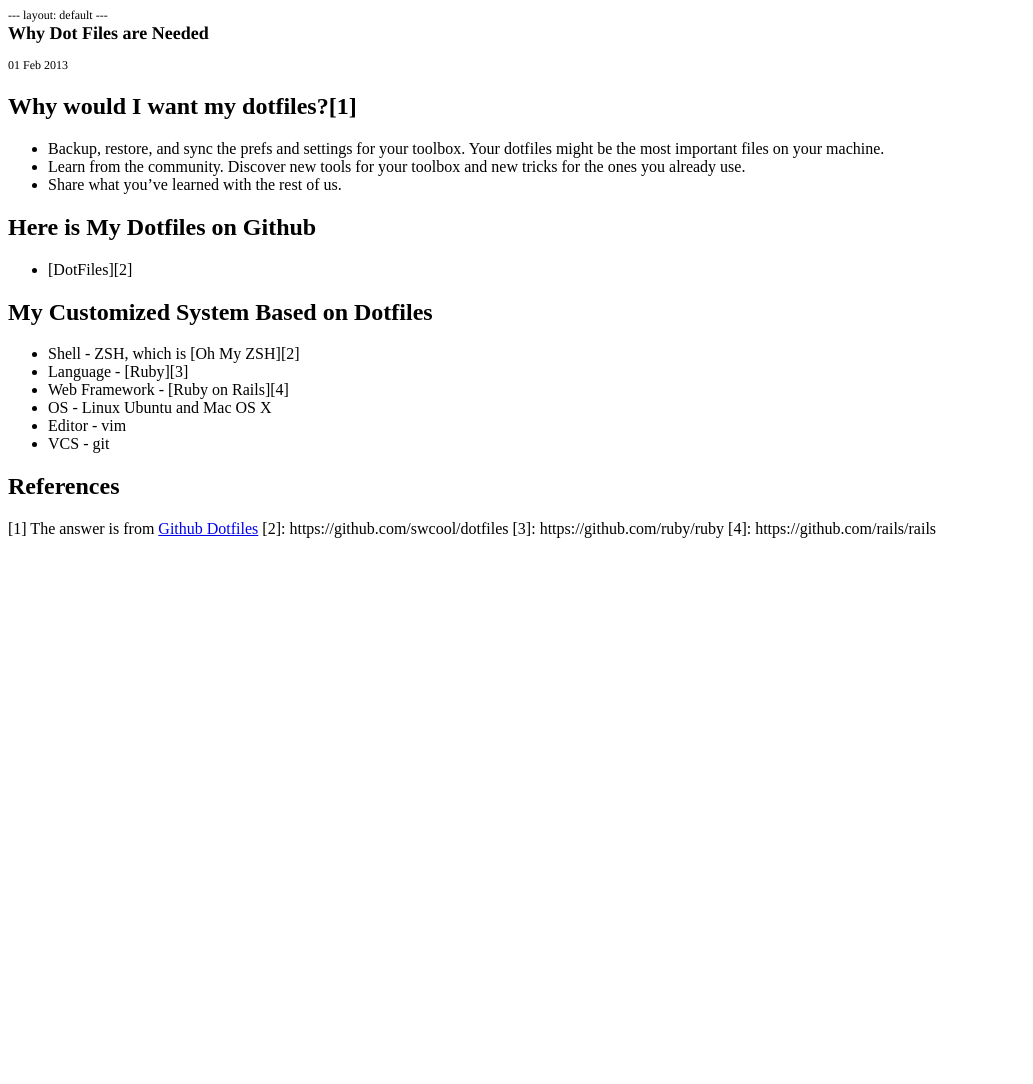
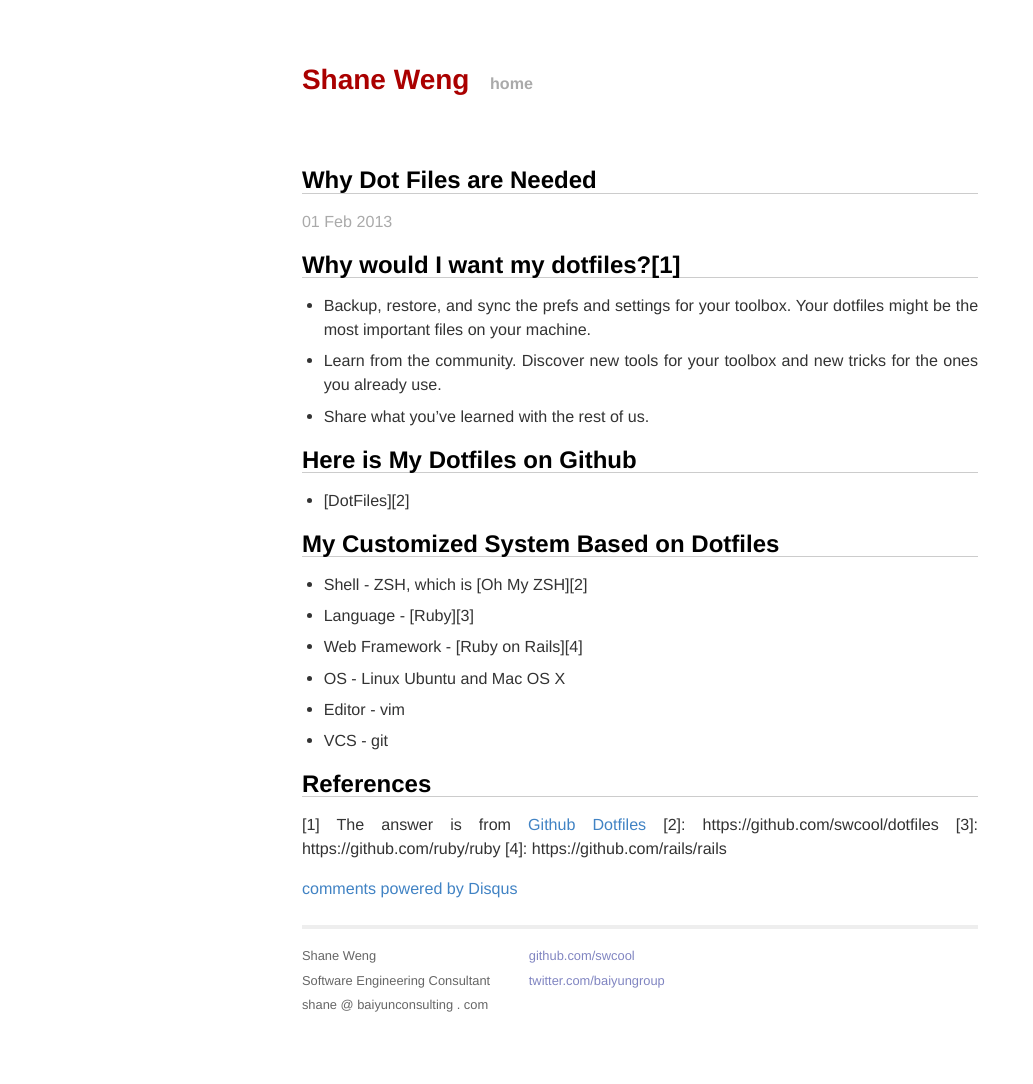
Before and after one commit to swcool/swcool.github.io, a Jekyll site: the page built from _posts/2013-02-01-why-dotfiles-are-needed.md, in a window 1280 px wide. Shown: the whole page, without its empty margins (0-1033 px from the left). Built offline with Jekyll 4.4.1, drawn with Linux system fonts in a browser that asks for light colours; Markdown is read by kramdown in place of the engine named in the settings; comment, search, counter and statistics services are not loaded; before the commit the page ends 900 px from its top, so only the background shows below that.

Commit message:
update disqus

```diff
--- a/_layouts/post.html
+++ b/_layouts/post.html
@@ -1,33 +1,24 @@
-<!DOCTYPE html PUBLIC "-//W3C//DTD HTML 4.01//EN" "http://www.w3.org/TR/html4/strict.dtd">
-<html>
-<head>
-  <meta http-equiv="Content-Type" content="text/html; charset=utf-8">
-  <meta http-equiv="Content-Style-Type" content="text/css">
-  <title></title>
-  <meta name="Generator" content="Cocoa HTML Writer">
-  <meta name="CocoaVersion" content="1187.39">
-  <style type="text/css">
-    p.p1 {margin: 0.0px 0.0px 0.0px 0.0px; font: 12.0px Times}
-    p.p3 {margin: 0.0px 0.0px 12.0px 0.0px; font: 12.0px Times}
-  </style>
-</head>
-<body>
-<p class="p1">--- layout: default ---</p>
-<h2 style="margin: 0.0px 0.0px 14.0px 0.0px; font: 18.0px Times"><b>{{ page.title }}</b></h2>
-<p class="p3">{{ page.date | date_to_string }}</p>
-<p class="p1">{{ content }}</p>
+---
+layout: default
+---
+<h2>{{ page.title }}</h2>
+<p class="meta">{{ page.date | date_to_string }}</p>
 
+<div class="post">
+{{ content }}
+</div>
+
+<div id="disqus_thread"></div>
 <script type="text/javascript">
-/* * * CONFIGURATION VARIABLES: EDIT BEFORE PASTING INTO YOUR WEBPAGE * * */
+    /* * * CONFIGURATION VARIABLES: EDIT BEFORE PASTING INTO YOUR WEBPAGE * * */
     var disqus_shortname = 'swcool-gh'; // required: replace example with your forum shortname
 
     /* * * DON'T EDIT BELOW THIS LINE * * */
-      (function () {
-          var s = document.createElement('script'); s.async = true;
-          s.type = 'text/javascript';
-          s.src = '//' + disqus_shortname + '.disqus.com/count.js';
-          (document.getElementsByTagName('HEAD')[0] || document.getElementsByTagName('BODY')[0]).appendChild(s);
-      }());
+    (function() {
+       var dsq = document.createElement('script'); dsq.type = 'text/javascript'; dsq.async = true;
+       dsq.src = '//' + disqus_shortname + '.disqus.com/embed.js';
+       (document.getElementsByTagName('head')[0] || document.getElementsByTagName('body')[0]).appendChild(dsq);
+    })();
 </script>
-</body>
-</html>
+<noscript>Please enable JavaScript to view the <a href="http://disqus.com/?ref_noscript">comments powered by Disqus.</a></noscript>
+<a href="http://disqus.com" class="dsq-brlink">comments powered by <span class="logo-disqus">Disqus</span></a>
```
